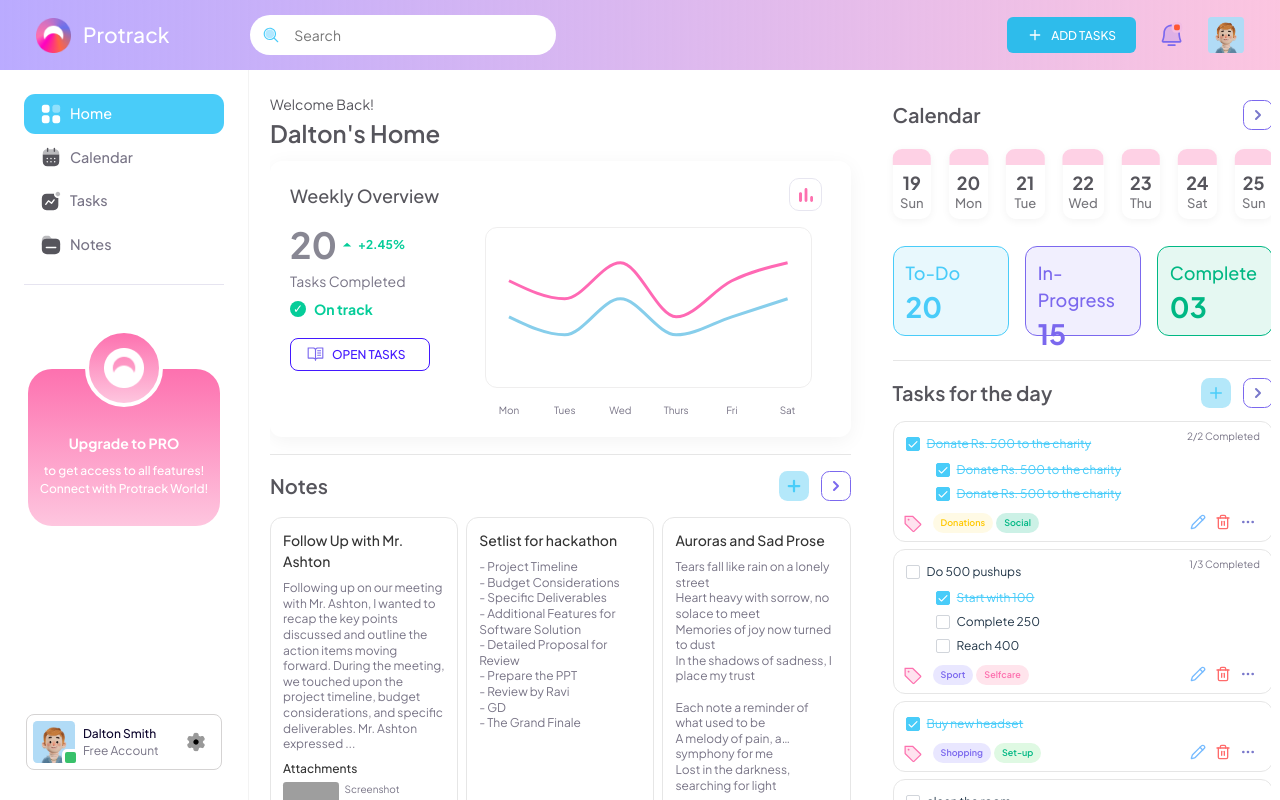
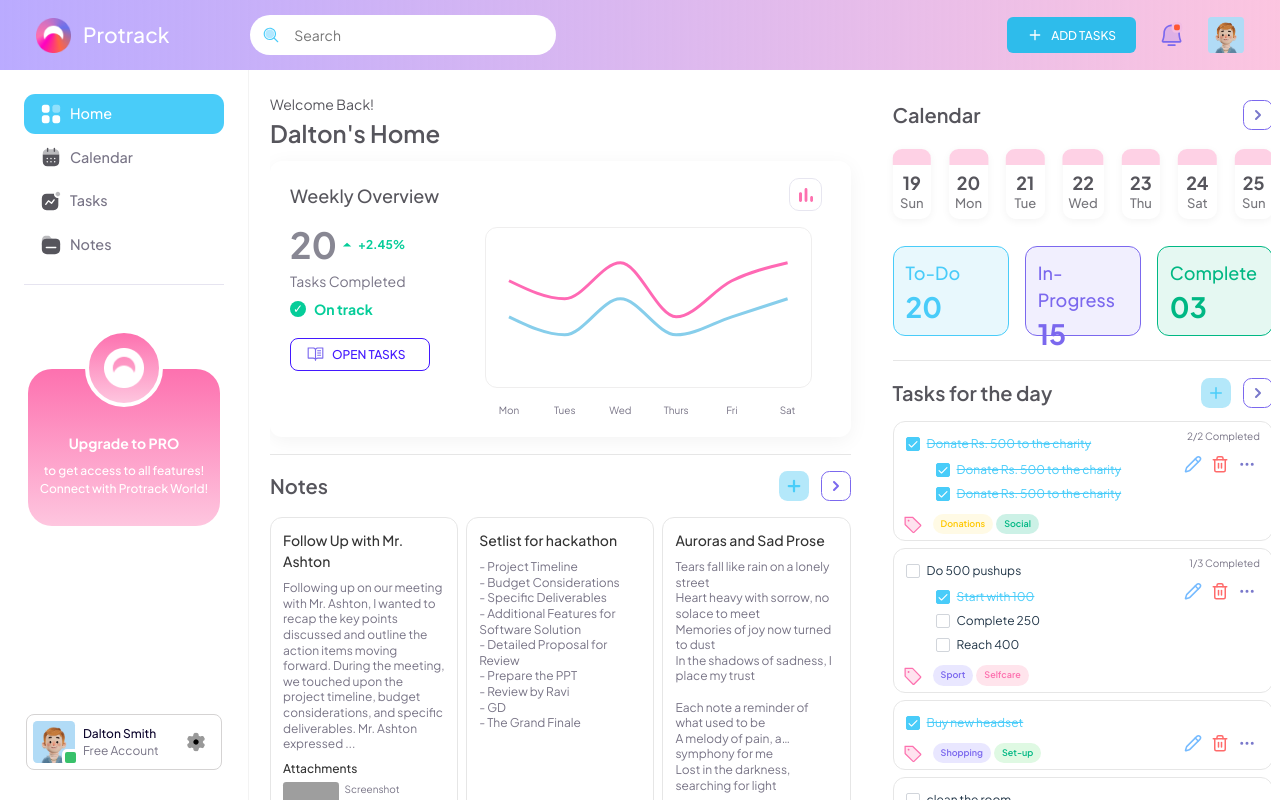
Before and after one commit to krithika7402/creative-nomads, a React (Vite) app: page / in a window 1280 px wide. Built offline with nearby package versions, Linux system fonts and the light colour scheme; grey boxes are pictures that could not be loaded.

Commit message:
task actions fix

```diff
--- a/src/components/Calendar/Calendar.css
+++ b/src/components/Calendar/Calendar.css
@@ -1,3 +1,4 @@
+
 /* Calendar.css */
 .calendar-container {
   width: 100%;
@@ -97,7 +98,6 @@
 .status-title {
   font-size: 18px;
   font-weight: 500;
-  /* margin-bottom: 4px; */
 }
 
 .status-count {
@@ -170,10 +170,11 @@
 .task-card {
   background: #fff;
   border-radius: 12px;
-  padding: 12px 12px 4px 8px;
+  padding: 12px 12px 6px 8px;
   max-height: 150px;
   font-size: 12px;
   border: solid 1px #e6e6e6;
+  position: relative; /* Add this to make it the positioning context */
 }
 
 .task-content {
@@ -186,12 +187,14 @@
   display: flex;
   justify-content: space-between;
   align-items: flex-start;
+  position: relative;
 }
 
 .task-checkbox {
   display: flex;
   align-items: center;
   gap: 4px;
+  flex: 1;
 }
 
 input[type="checkbox"] {
@@ -213,10 +216,23 @@ input[type="checkbox"]:checked {
 .task-progress {
   font-size: 10px;
   color: #787486;
+  position: absolute;
+  right: 0;
+  top: 0;
+}
+
+.task-card .task-actions {
+  display: flex;
+  gap: 1px;
+  position: absolute;
+  right: 0;
+  top: 50%;
+  transform: translateY(25%);
 }
 
 .subtasks {
   margin-left: 30px;
+  margin-right: 90px;
   display: flex;
   flex-direction: column;
   gap: 4px;
@@ -230,8 +246,9 @@ input[type="checkbox"]:checked {
 
 .task-footer {
   display: flex;
-  justify-content: space-between;
+  justify-content: flex-start;
   align-items: center;
+  margin-top: 4px;
 }
 
 .task-tags {
@@ -251,11 +268,6 @@ input[type="checkbox"]:checked {
   font-size: 9px;
 }
 
-.task-actions {
-  display: flex;
-  gap: 1px;
-}
-
 .task-actions button {
   background: none;
   border: none;
--- a/src/components/Calendar/Calendar.jsx
+++ b/src/components/Calendar/Calendar.jsx
@@ -158,6 +158,17 @@ const Calendar = () => {
                   {task.progress && (
                     <span className="task-progress">{task.progress}</span>
                   )}
+                  <div className="task-actions">
+                    <button>
+                      <Pencil size={18} color="#76BBFF" />
+                    </button>
+                    <button>
+                      <Trash2 size={18} color="#FF6B6B" />
+                    </button>
+                    <button>
+                      <MoreHorizontal size={18} color="#7978CB" />
+                    </button>
+                  </div>
                 </div>
 
                 {task.subtasks && (
@@ -193,17 +204,6 @@ const Calendar = () => {
                       </span>
                     ))}
                   </div>
-                  <div className="task-actions">
-                    <button>
-                      <Pencil size={16} color="#76BBFF" />
-                    </button>
-                    <button>
-                      <Trash2 size={16} color="#FF6B6B" />
-                    </button>
-                    <button>
-                      <MoreHorizontal size={16} color="#7978CB" />
-                    </button>
-                  </div>
                 </div>
               </div>
             </div>
```
